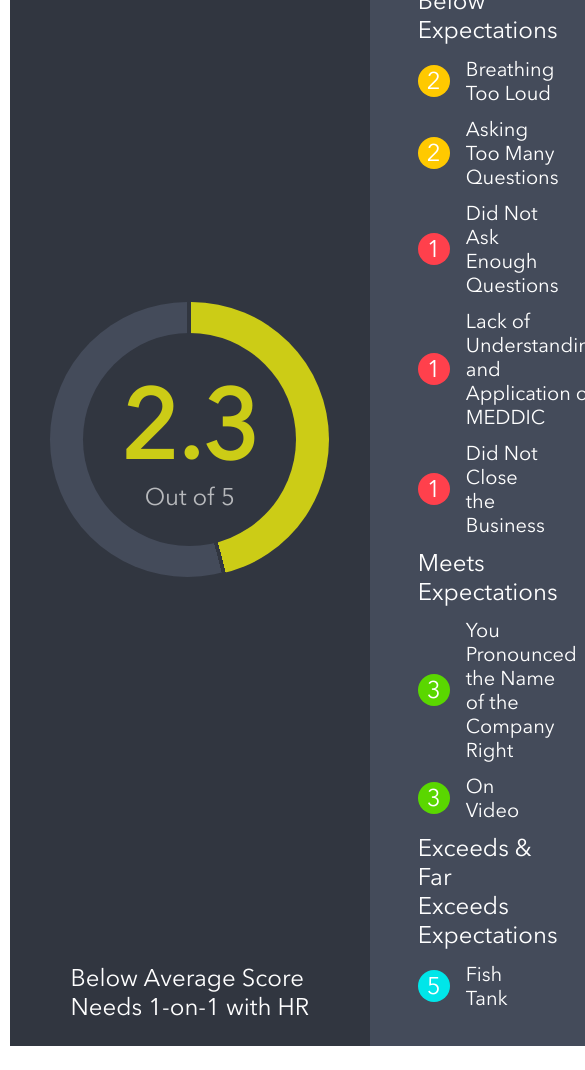
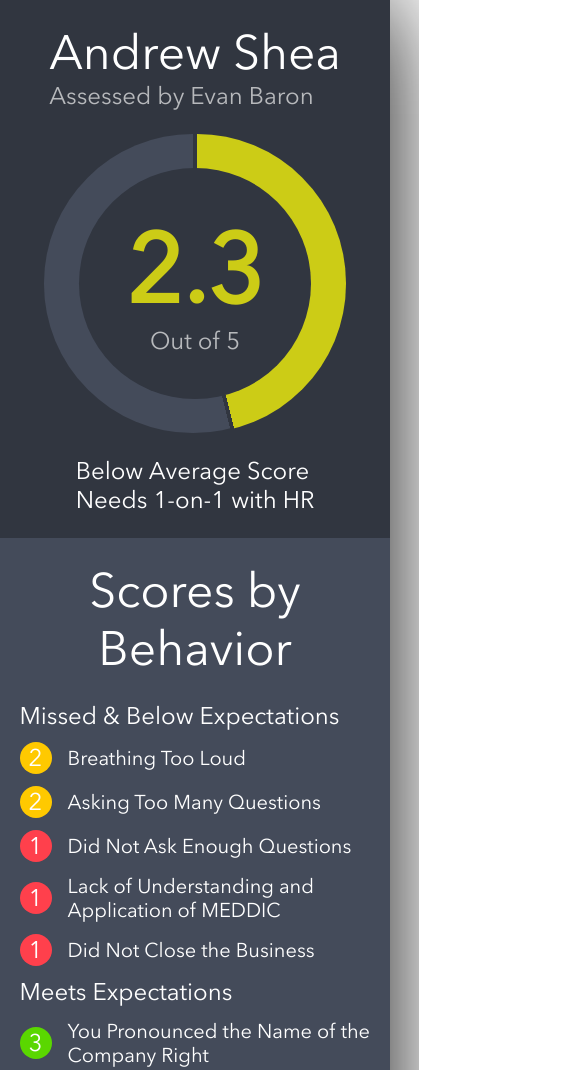
Before and after one commit to evan-baron/CT-Spoof, a plain HTML site: page index.html in a window 390 px wide. Shown: the top 1070 px of the page, 585 px wide, since content can reach past the window. Before the commit the page ends 1046 px from the top, so only its background shows below. Drawn offline with Linux system fonts and the light colour scheme.

Commit message:
testing responsiveness

```diff
--- a/style.css
+++ b/style.css
@@ -5,21 +5,25 @@
 
 .page-container {
     box-sizing: border-box;
-    width: 100vw;
-    height: 100vh;
+    width: 100%;
+    min-height: 100vh;
     display: flex;
     flex-direction: column;
     align-items: center;
     justify-content: center;
 }
 
+.input-form {
+    display: none;
+}
+
 .report-card {
     position: relative;
     display: flex;
-    width: 95%;
-    max-width: 1200px;
+    width: 1200px;
     color: white;
     font-family: 'Avenir';
+    box-shadow: 0px 0px 100px 0px rgb(15, 15, 15);
 }
 
 /* CHART CONTAINER STUFF BELOW */
@@ -43,8 +47,8 @@
 }
 
 .section-title {
-    font-size: 2.5rem;
-    align-self: center;
+    font-size: 3rem;
+    text-align: center;
 }
 
 .assessor, .result, .next-step, .out-of {
@@ -105,12 +109,14 @@
     padding: 1.5rem 0 0 0;
     display: flex;
     flex-direction: column;
+    align-items: center;
     width: 60%;
     background: rgb(68, 75, 90);
     line-height: 1.2;
 }
 
 .prompts-container {
+    width: 90%;
     padding: 1.5rem 3rem;
     display: flex;
     flex-direction: column;
@@ -137,7 +143,7 @@
 }
 
 .prompt-section {
-    font-size: 1.5rem;;
+    font-size: 1.5rem;
 }
 
 .one {
@@ -158,6 +164,25 @@
 
 .five {
     background: rgb(0, 230, 233);
+}
+
+@media screen and (max-width: 400px) {
+
+    .page-container {
+        max-width: 400px;
+        width: 100%;
+        min-height: 100vh;
+    }
+
+    .report-card {
+        flex-direction: column;
+        width: 100%;
+    }
+
+    .chart-container, .scorecard-container {
+        width: 100%;
+    }
+
 }
 
 /* ANIMATION STUFF BELOW */
```
